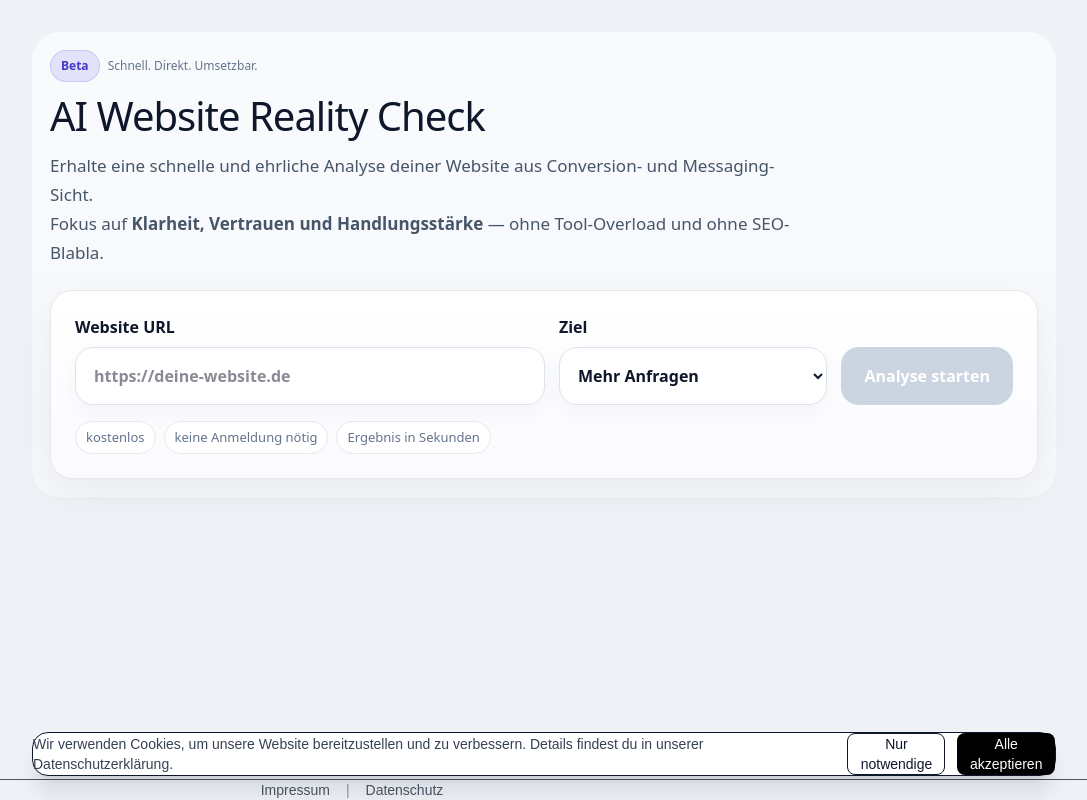
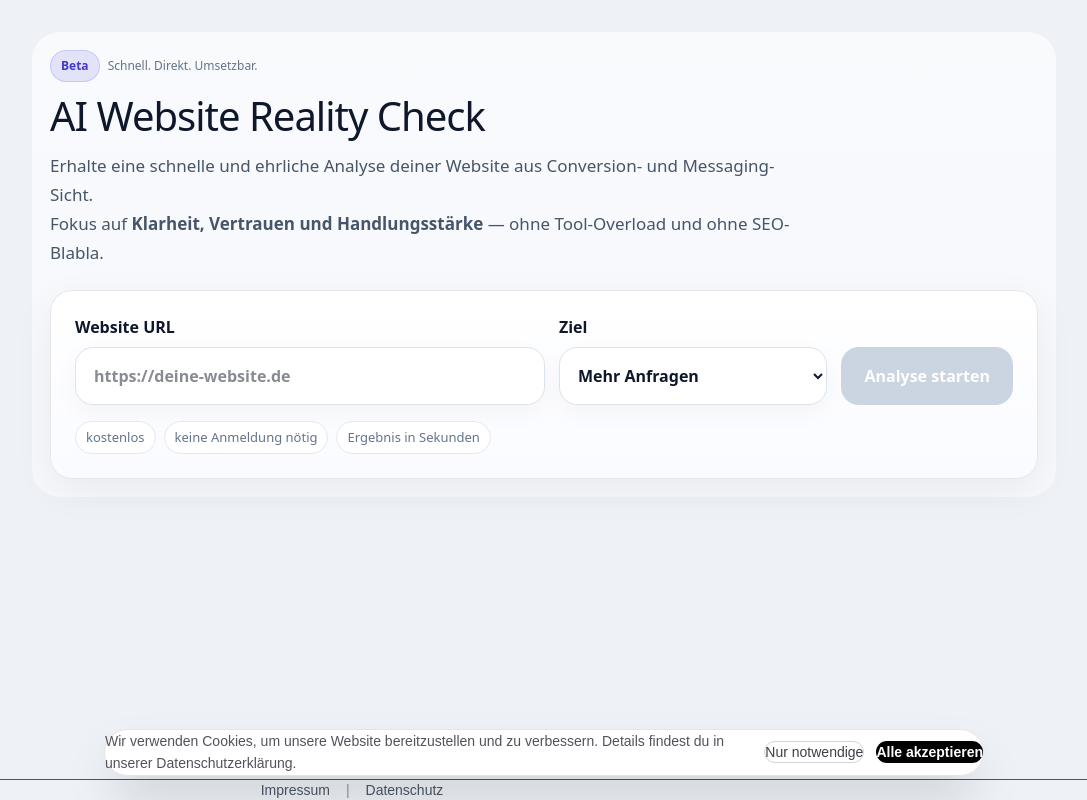
Before and after one commit to robertpetrovic87-code/Digitalstruktur, a Next.js app: page / in a window 1280 px wide. Shown: the whole page, without its empty margins (96-1183 px from the left). Built offline with nearby package versions, Linux system fonts and the light colour scheme.

Commit message:
fix blueprint prompt usage_guide

```diff
--- a/app/components/CookieBanner.tsx
+++ b/app/components/CookieBanner.tsx
@@ -30,35 +30,40 @@ export default function CookieBanner() {
         left: "50%",
         transform: "translateX(-50%)",
         bottom: 24,
-        width: "min(1024px, calc(100% - 32px))",
+        width: "min(880px, calc(100% - 64px))",
         zIndex: 50,
       }}
     >
-      <div className="bg-white border shadow-xl rounded-2xl p-6">
-        <div className="flex flex-col md:flex-row md:items-center md:justify-between gap-4">
-          <div className="text-sm text-gray-700">
+      <div className="bg-white border border-zinc-200 shadow-2xl rounded-3xl px-8 py-6">
+        <div className="flex flex-col md:flex-row md:items-center md:justify-between gap-5">
+
+          <div className="text-sm text-zinc-600 leading-relaxed">
             Wir verwenden Cookies, um unsere Website bereitzustellen und zu verbessern.
             Details findest du in unserer{" "}
-            <a href="/datenschutz" className="underline">
+            <a
+              href="/datenschutz"
+              className="underline font-medium text-zinc-800 hover:text-black"
+            >
               Datenschutzerklärung
             </a>.
           </div>
 
-          <div className="flex gap-3">
+          <div className="flex gap-3 shrink-0">
             <button
               onClick={acceptNecessary}
-              className="px-4 py-2 border rounded-lg text-sm hover:bg-gray-100"
+              className="px-5 py-2.5 border border-zinc-300 rounded-xl text-sm font-medium text-zinc-700 hover:bg-zinc-100 transition"
             >
               Nur notwendige
             </button>
 
             <button
               onClick={acceptAll}
-              className="px-4 py-2 bg-black text-white rounded-lg text-sm hover:bg-gray-800"
+              className="px-5 py-2.5 bg-black text-white rounded-xl text-sm font-semibold hover:bg-zinc-800 transition"
             >
               Alle akzeptieren
             </button>
           </div>
+
         </div>
       </div>
     </div>
--- a/app/components/EmailGateInline.tsx
+++ b/app/components/EmailGateInline.tsx
@@ -67,7 +67,7 @@ export default function EmailGateInline({ websiteUrl, reportId }: Props) {
         <button
           type="button"
           onClick={() => setOpen(true)}
-          className="w-full rounded-[28px] bg-gradient-to-r from-blue-600 to-indigo-600 px-6 py-6 text-center text-white shadow-[0_18px_40px_rgba(59,130,246,0.28)] transition-all duration-200 hover:-translate-y-0.5 hover:from-blue-700 hover:to-indigo-700 hover:shadow-[0_22px_50px_rgba(59,130,246,0.34)]"
+          className="w-full rounded-[28px] bg-gradient-to-r from-blue-600 to-indigo-600 px-7 py-6 text-center text-white shadow-[0_18px_40px_rgba(59,130,246,0.28)] transition-all duration-200 hover:-translate-y-0.5 hover:from-blue-700 hover:to-indigo-700 hover:shadow-[0_22px_50px_rgba(59,130,246,0.34)]"
         >
           <div className="text-xl font-bold tracking-tight">
             Detailreport + Textvorschläge per E-Mail erhalten →
@@ -78,7 +78,7 @@ export default function EmailGateInline({ websiteUrl, reportId }: Props) {
         </button>
       ) : (
         <div className="w-full overflow-hidden rounded-[28px] border border-blue-100 bg-gradient-to-b from-blue-50 via-white to-white shadow-[0_18px_45px_rgba(2,6,23,0.08)]">
-          <div className="border-b border-blue-100/70 bg-white/70 px-5 py-5">
+          <div className="border-b border-blue-100/70 bg-white/70 px-6 py-5">
             <div className="flex items-start justify-between gap-4">
               <div>
                 <div className="inline-flex items-center rounded-full bg-blue-100 px-3 py-1 text-xs font-semibold text-blue-700">
@@ -125,7 +125,7 @@ export default function EmailGateInline({ websiteUrl, reportId }: Props) {
             </div>
           </div>
 
-          <div className="px-5 py-5">
+          <div className="px-6 py-6">
             {status !== "success" ? (
               <>
                 <div className="grid gap-4">
@@ -141,7 +141,7 @@ export default function EmailGateInline({ websiteUrl, reportId }: Props) {
                       placeholder="deine@email.de"
                       inputMode="email"
                       autoComplete="email"
-                      className="w-full rounded-2xl border border-zinc-300 bg-white px-5 py-4 text-lg text-zinc-900 shadow-sm outline-none transition placeholder:text-zinc-400 focus:border-blue-500 focus:ring-4 focus:ring-blue-100"
+                      className="w-full rounded-2xl border border-zinc-300 bg-white px-6 py-4 text-lg text-zinc-900 shadow-sm outline-none transition placeholder:text-zinc-400 focus:border-blue-500 focus:ring-4 focus:ring-blue-100"
                     />
                   </div>
 
@@ -159,7 +159,7 @@ export default function EmailGateInline({ websiteUrl, reportId }: Props) {
                   </button>
                 </div>
 
-                <div className="mt-5 flex flex-wrap gap-2 text-xs text-zinc-500">
+                <div className="mt-6 flex flex-wrap gap-2 text-xs text-zinc-500">
                   <span className="rounded-full border border-zinc-200 bg-white px-3 py-1.5 shadow-sm">
                     Kein Spam
                   </span>
```
